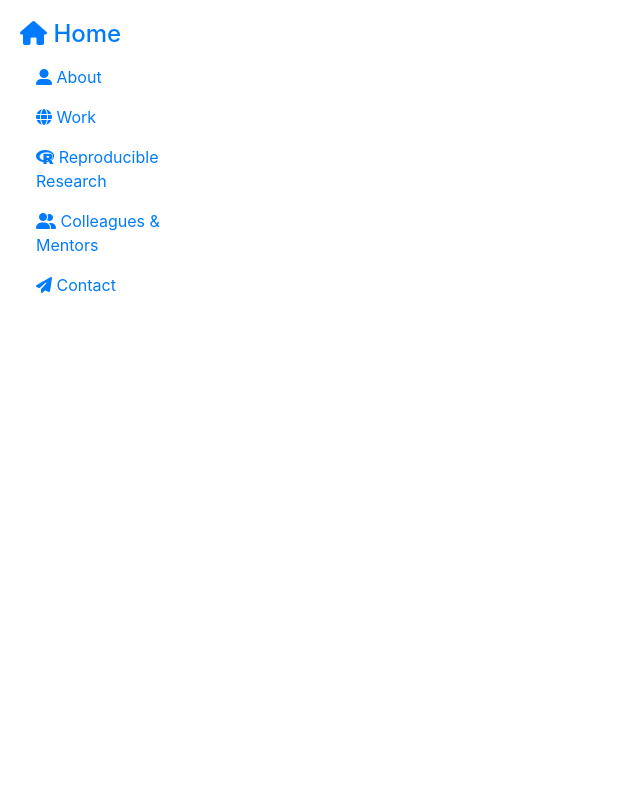
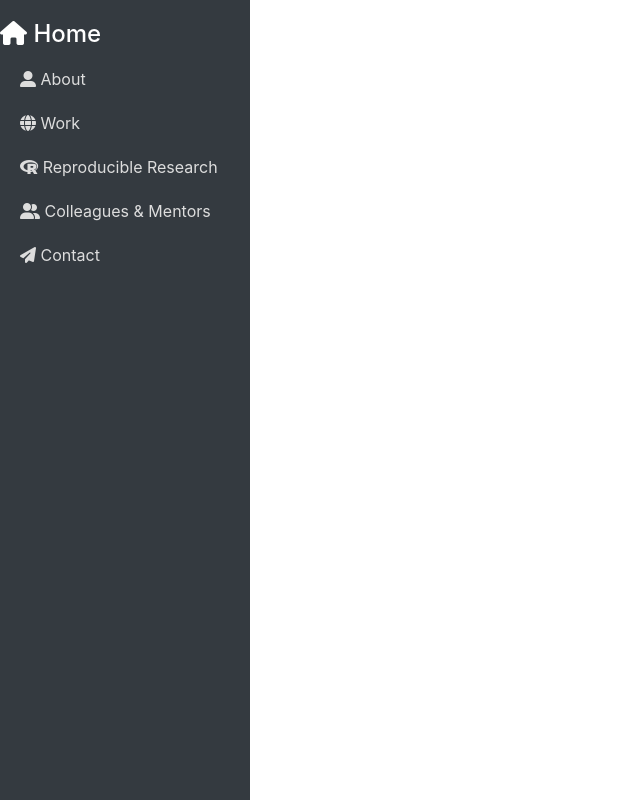
Before and after one commit to jinghuazhao/srcf, a plain HTML site: page header.html in a window 1280 px wide. Shown: the whole page, without its empty margins (0-640 px from the left). Drawn offline with nearby package versions, Linux system fonts and the light colour scheme.

Commit message:
Add style.css

```diff
--- a/style.css
+++ b/style.css
@@ -1,26 +1,69 @@
-/* ensure wrapper is flex (or grid), so sidebar and content sit side by side */
+/* Wrapper fills viewport height */
 .wrapper {
   display: flex;
-  /* optional: ensure full height or minimal height if needed */
+  align-items: stretch; /* stretch children vertically */
+  min-height: 100vh;
 }
 
-/* sidebar rules */
+/* Sidebar base */
 #sidebar {
-  width: 250px; /* or whatever width you want */
-  /* fix to left */
-  position: fixed;
+  min-width: 250px;
+  max-width: 250px;
+  background: #343a40; /* dark sidebar background */
+  color: white;
+  transition: all 0.3s;
+  position: fixed; /* fixed sidebar on left */
+  height: 100vh;
+  overflow-y: auto;
   left: 0;
   top: 0;
   bottom: 0;
-  /* optional background, padding, overflow etc. */
-  padding: 20px;
-  /* ensure it's on top of content if overlapping possible */
-  z-index: 1000;
+  z-index: 999;
+  padding-top: 20px;
 }
 
-/* content area rules so content leaves space for fixed sidebar */
+/* Sidebar hidden when toggled */
+#sidebar.active {
+  margin-left: -250px; /* slide left to hide */
+}
+
+/* Content area next to sidebar */
 #content {
-  margin-left: 250px; /* same as sidebar width, so content doesn’t go under sidebar */
-  padding: 20px; /* optional */
-  flex: 1; /* so it fills remaining space */
+  width: 100%;
+  padding: 20px;
+  margin-left: 250px; /* leave room for sidebar */
+  transition: all 0.3s;
 }
+
+/* Content expands when sidebar hidden */
+#content.active {
+  margin-left: 0;
+}
+
+/* Sidebar links style */
+#sidebar ul.components {
+  padding-left: 0;
+}
+
+#sidebar ul.components li a {
+  padding: 10px 20px;
+  display: block;
+  color: #ddd;
+  text-decoration: none;
+}
+
+#sidebar ul.components li a:hover {
+  background: #495057;
+  color: white;
+}
+
+/* Sidebar header */
+.sidebar-header h4 a {
+  color: white;
+  text-decoration: none;
+}
+
+/* Adjustments for toggle button */
+#sidebarCollapse {
+  margin-right: 10px;
+}
```
